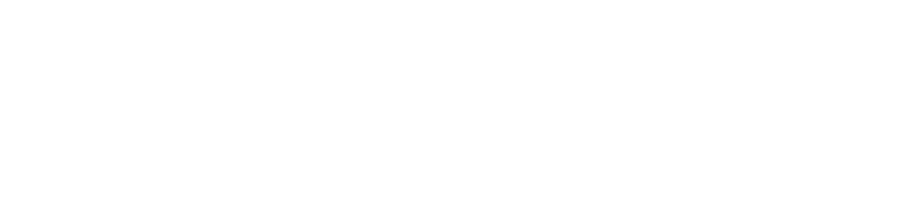
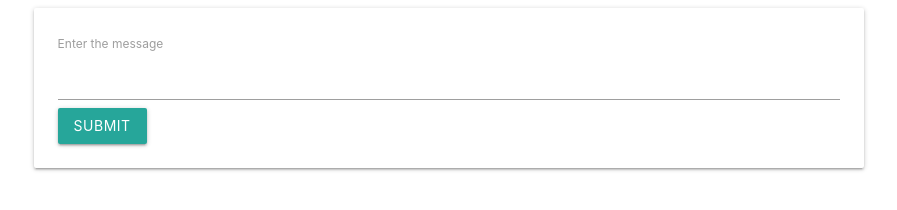
Before and after one commit to stelthdroid8/messageEncoder, a plain HTML site: page index.html in a window 1280 px wide. Shown: the whole page, without its empty margins (191-1088 px from the left). Drawn offline with nearby package versions, Linux system fonts and the light colour scheme.

Commit message:
basic form and styling with event listener

```diff
--- a/index.html
+++ b/index.html
@@ -11,6 +11,17 @@
     <title>Message Encoder</title>
   </head>
   <body>
+    <div class="row">
+      <div class="col s8 offset-s2">
+        <div class="card-panel">
+          <form>
+            <label for="">Enter the message</label>
+            <input type="text" name="message" id="message" />
+            <button class="btn" type="submit">Submit</button>
+          </form>
+        </div>
+      </div>
+    </div>
     <script src="index.js"></script>
   </body>
 </html>
--- a/index.js
+++ b/index.js
@@ -1 +1,5 @@
-console.log("working");
+document.querySelector("form").addEventListener("submit", event => {
+  event.preventDefault();
+
+  const input = document.querySelector("input");
+});
```
